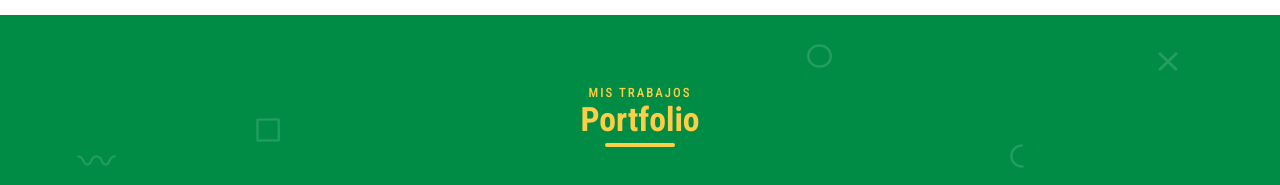
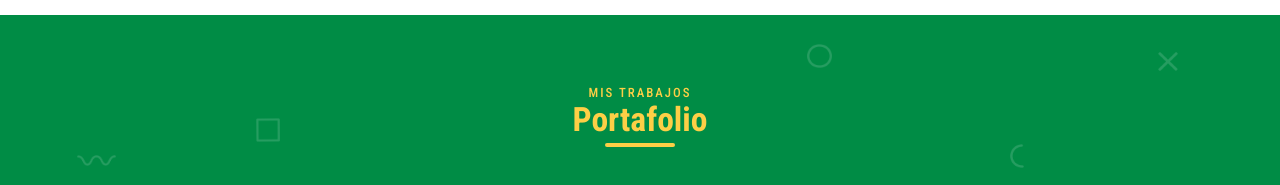
Before and after one commit to cristianmayor/cristianmayor.github.io, a plain HTML site: page index.html in a window 1280 px wide. Shown: the part 1757-1942 px from the top of the page. Drawn offline with nearby package versions, Linux system fonts and the light colour scheme.

Commit message:
commit inicial

```diff
--- a/index.html
+++ b/index.html
@@ -50,7 +50,7 @@
                   <a href="#services">Formación</a>
                 </li>
                 <li>
-                  <a href="#portafolio">Portafolio</a>
+                  <a href="#portfolio">Portafolio</a>
                 </li>
                 <li>
                   <a href="#about">Habilidades</a>
@@ -274,7 +274,7 @@
 
         <div class="container">
           <div class="section-header">
-            <h3 class="title" data-title="Mis trabajos">Portfolio</h3>
+            <h3 class="title" data-title="Mis trabajos">Portafolio</h3>
           </div>
 
           <div class="section-body">
```
